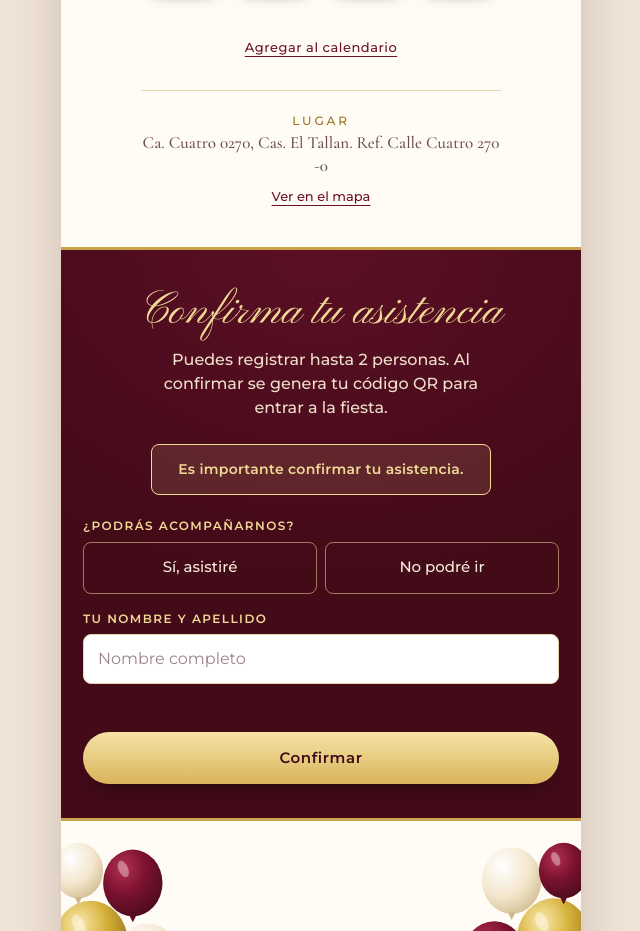
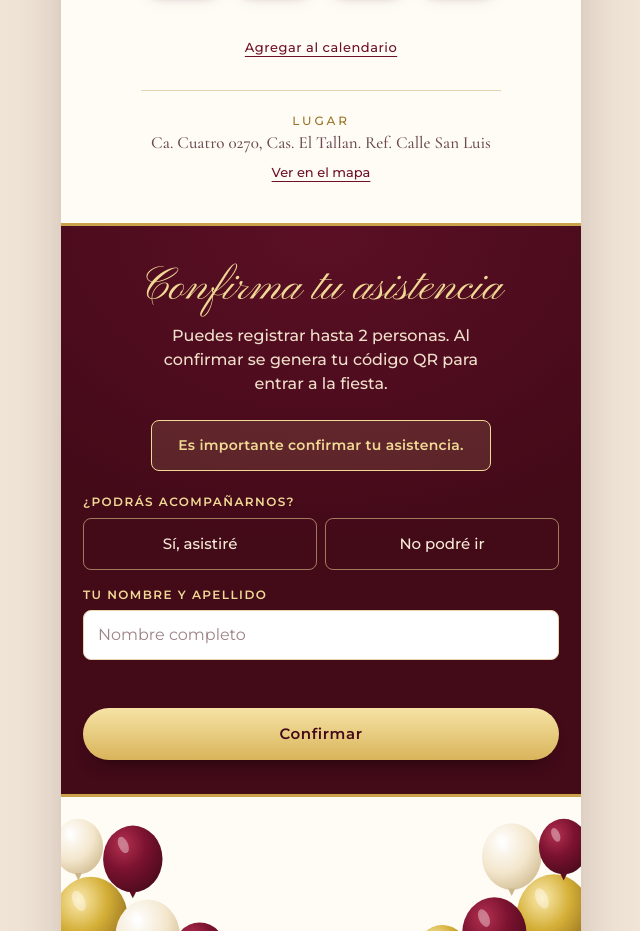
Before and after one commit to S4nt1ag029/invitacion, a plain HTML site: page index.html in a window 1280 px wide. Shown: the part 1720-2651 px from the top of the page, without its empty margins (319-959 px from the left). Drawn offline with nearby package versions, Linux system fonts and the light colour scheme.

Commit message:
Update index.html

```diff
--- a/index.html
+++ b/index.html
@@ -342,7 +342,7 @@ const CFG={
   tz:'America/Bogota',
   duracionHoras:5,
   lugarNombre:'',
-  lugarDireccion:'Ca. Cuatro 0270, Cas. El Tallan. Ref. Calle Cuatro 270 -0',
+  lugarDireccion:'Ca. Cuatro 0270, Cas. El Tallan. Ref. Calle San Luis',
   mapaUrl:'https://maps.app.goo.gl/WtJ1ezd6wwXapcz36',                           // enlace de Google Maps (opcional)
   form:{                                // Google Forms: enlace del formulario y códigos "entry.xxxx" de cada pregunta
     url:'https://docs.google.com/forms/d/e/1FAIpQLSfDwbMtkcnbPaKvPoe4qZZFbr_brbMxseM7-8Po0_mZkNJpRg/viewform',
```
